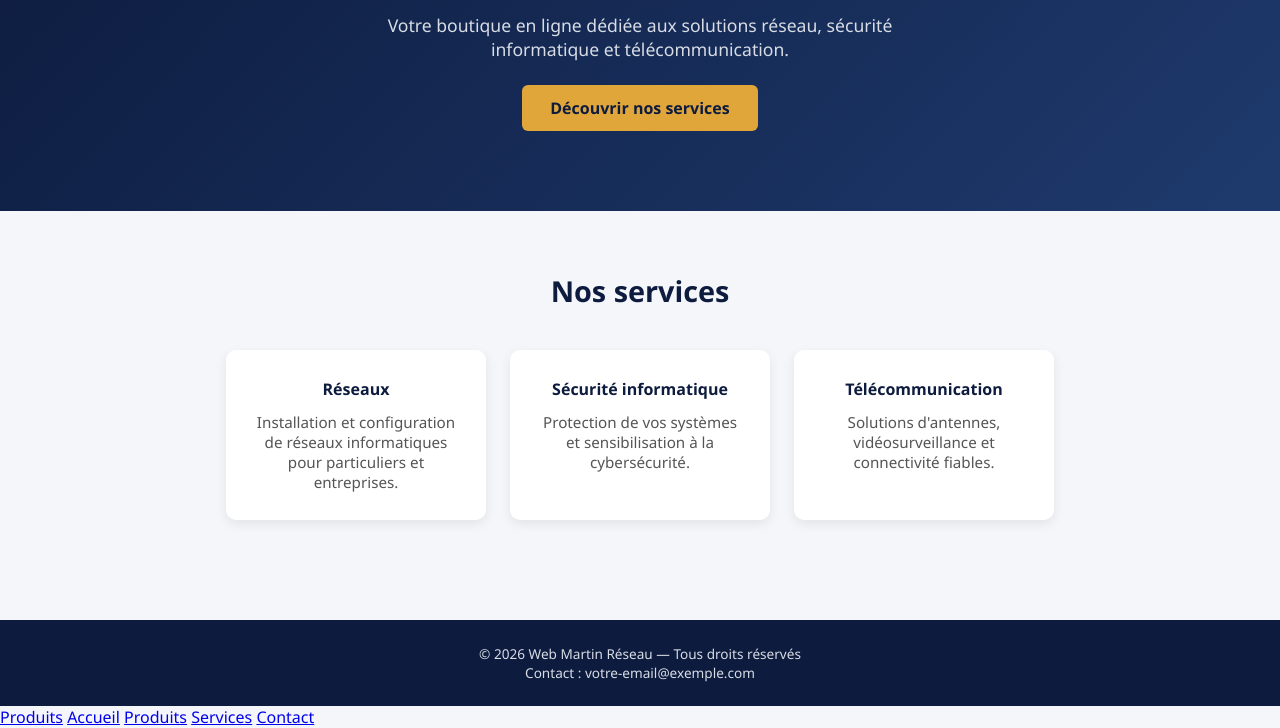
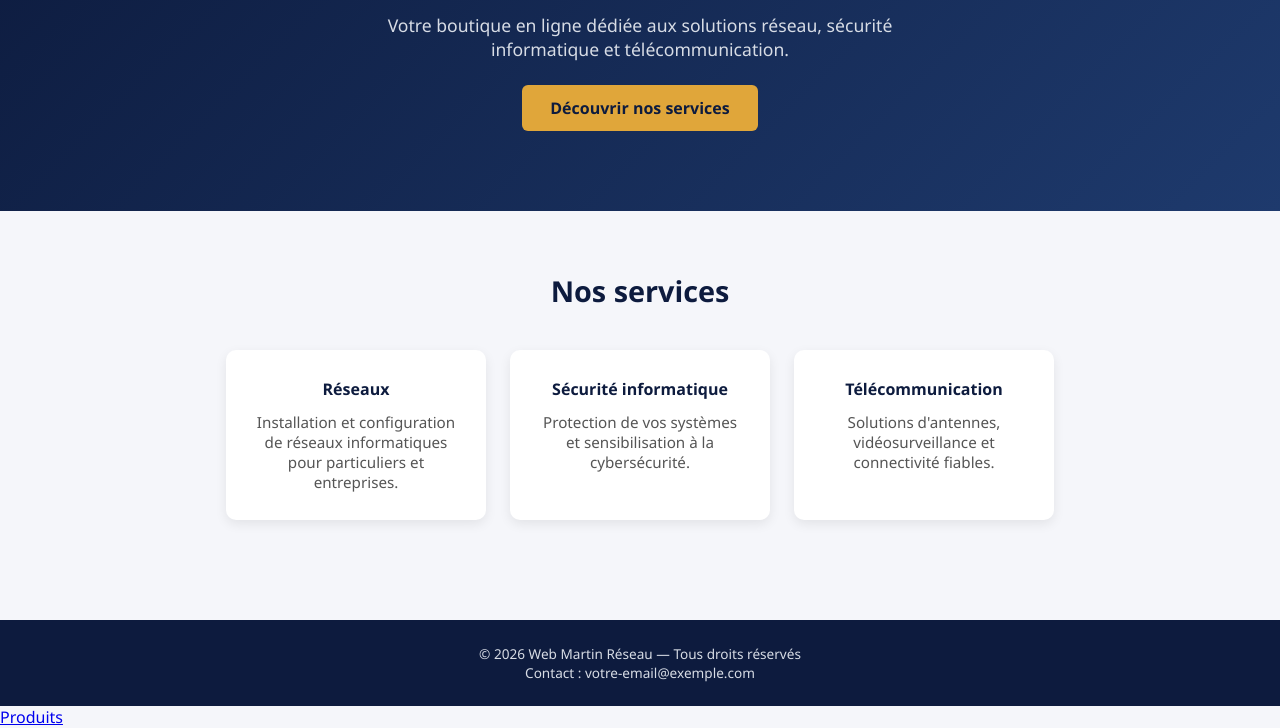
Before and after one commit to martinlegba2010-sketch/martinweb--r-seau, a plain HTML site: page index.html in a window 1280 px wide. Shown: the part 218-946 px from the top of the page. Drawn offline with Linux system fonts and the light colour scheme.

Commit message:
Clean up navigation links in index.html
Removed duplicate navigation links from the HTML file.

```diff
--- a/index.html
+++ b/index.html
@@ -142,8 +142,3 @@
 </html>
 <nav>
  <a href="produits.html">Produits</a>
-  <a href="#accueil">Accueil</a>
-  <a href="produits.html">Produits</a>
-  <a href="#services">Services</a>
-  <a href="#contact">Contact</a>
-</nav>
```
